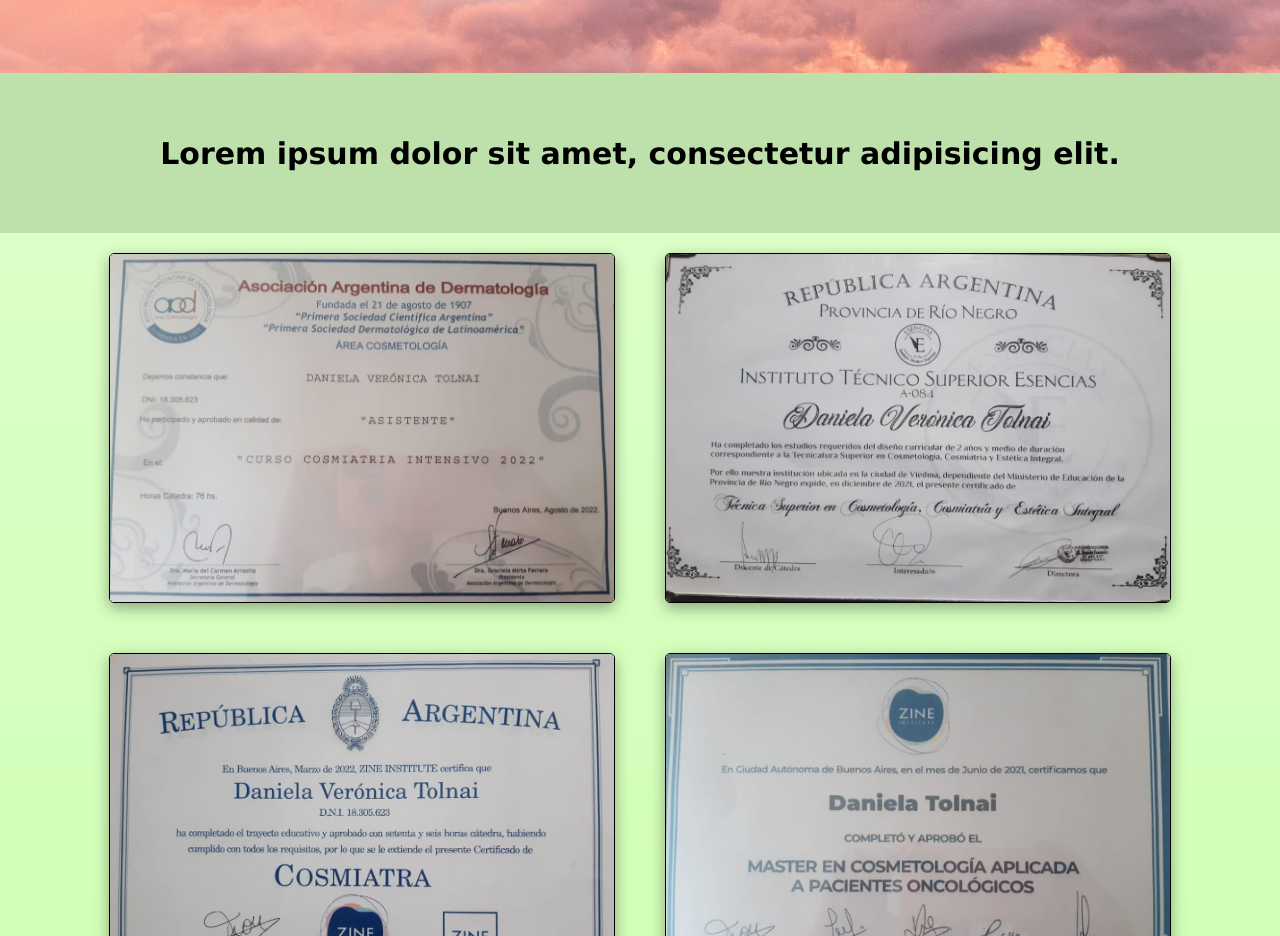
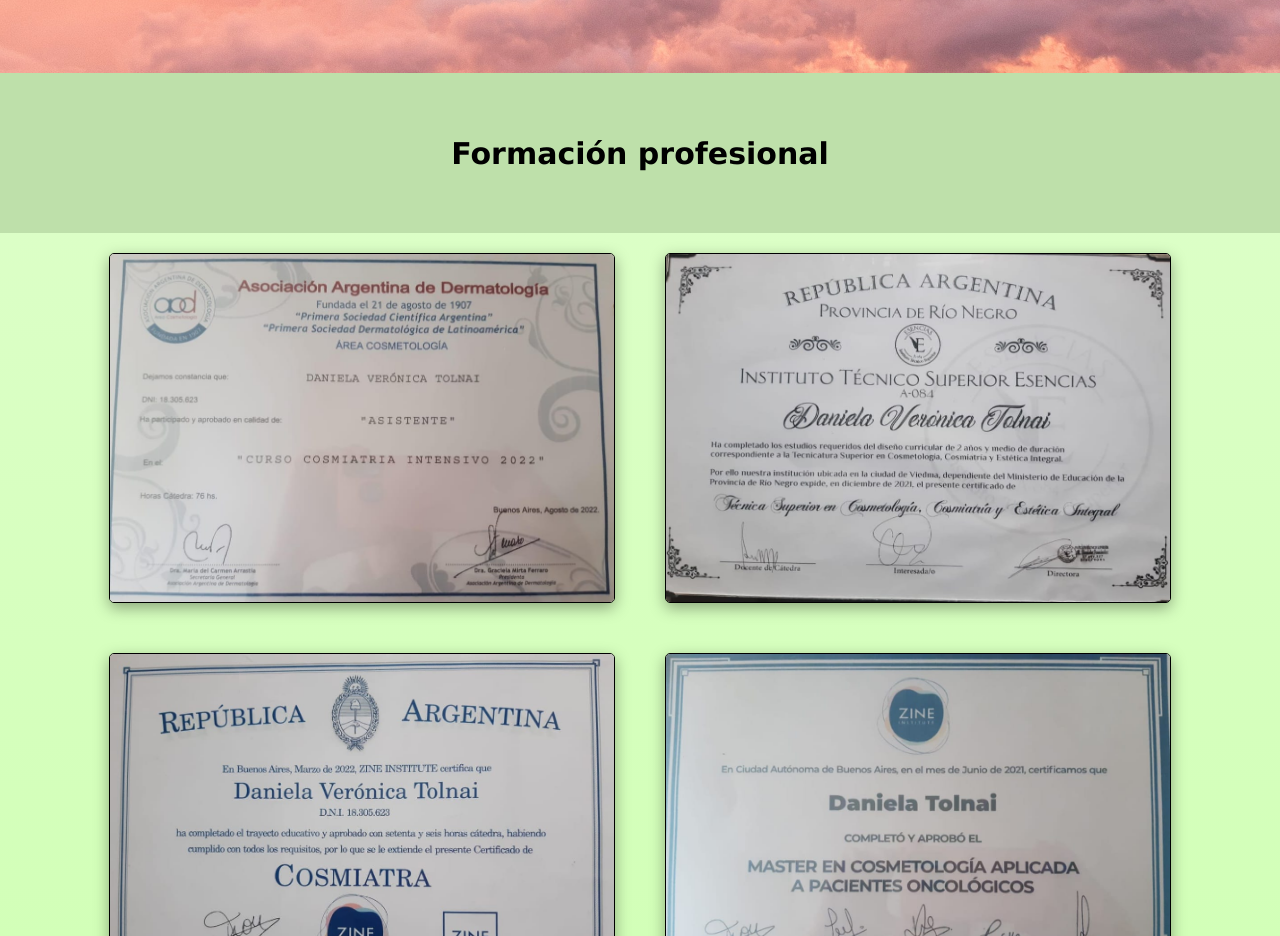
Before and after one commit to EmiFern4ndez/Tolnai, a website: page pages/galeria.html in a window 1280 px wide. Shown: the part 791-1727 px from the top of the page. Drawn offline with Linux system fonts and the light colour scheme.

Commit message:
Arreglos en la galeria

```diff
--- a/pages/galeria.html
+++ b/pages/galeria.html
@@ -32,7 +32,7 @@
                 <a href="#galeri">Ver galeria</a>       <!-- ¨BOTON¨ PARA ACCEDER A LA GALERIA -->
         </section>
         <div class="blank">     <!-- ESPACIO DE SEPARACION CON POCO CONTENIDO -->
-            <p>Lorem ipsum dolor sit amet, consectetur adipisicing elit. </p>
+            <p>Formación profesional</p>
         </div>
         <section>
             <div class="contenedorGaleria">     <!-- GALERIA DE FOTOS -->
```
